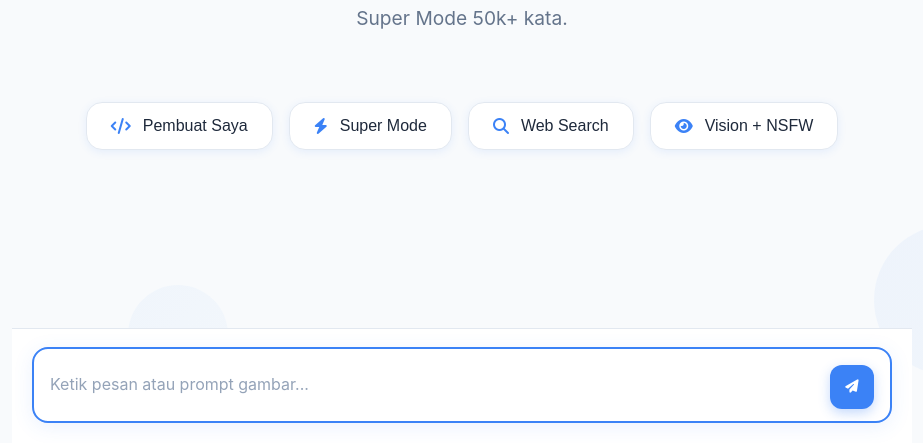
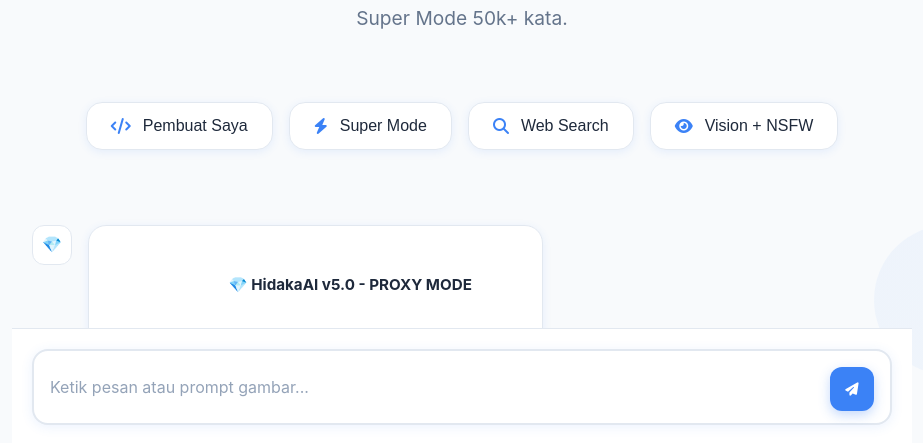
Before and after one commit to AlanAkmil/Hidaka_Ai, a plain HTML site: page index.html in a window 1280 px wide. Shown: the part 355-798 px from the top of the page, without its empty margins (178-1101 px from the left). Drawn offline with Linux system fonts and the light colour scheme.

Commit message:
Fix WORKER_URL assignment in HidakaAIChat constructor

```diff
--- a/index.html
+++ b/index.html
@@ -533,7 +533,7 @@
         class HidakaAIChat {
             constructor() {
                 // ========== PROXY ==========
-                this.WORKER_URL ='https://hidakaai.alansubagyo058.workers.dev';
+                this.WORKER_URL = WORKER_URL = 'https://hidakaai.alansubagyo058.workers.dev';
 
                 // ========== SYSTEM PROMPTS ==========
                 this.systemPrompts = {
```
